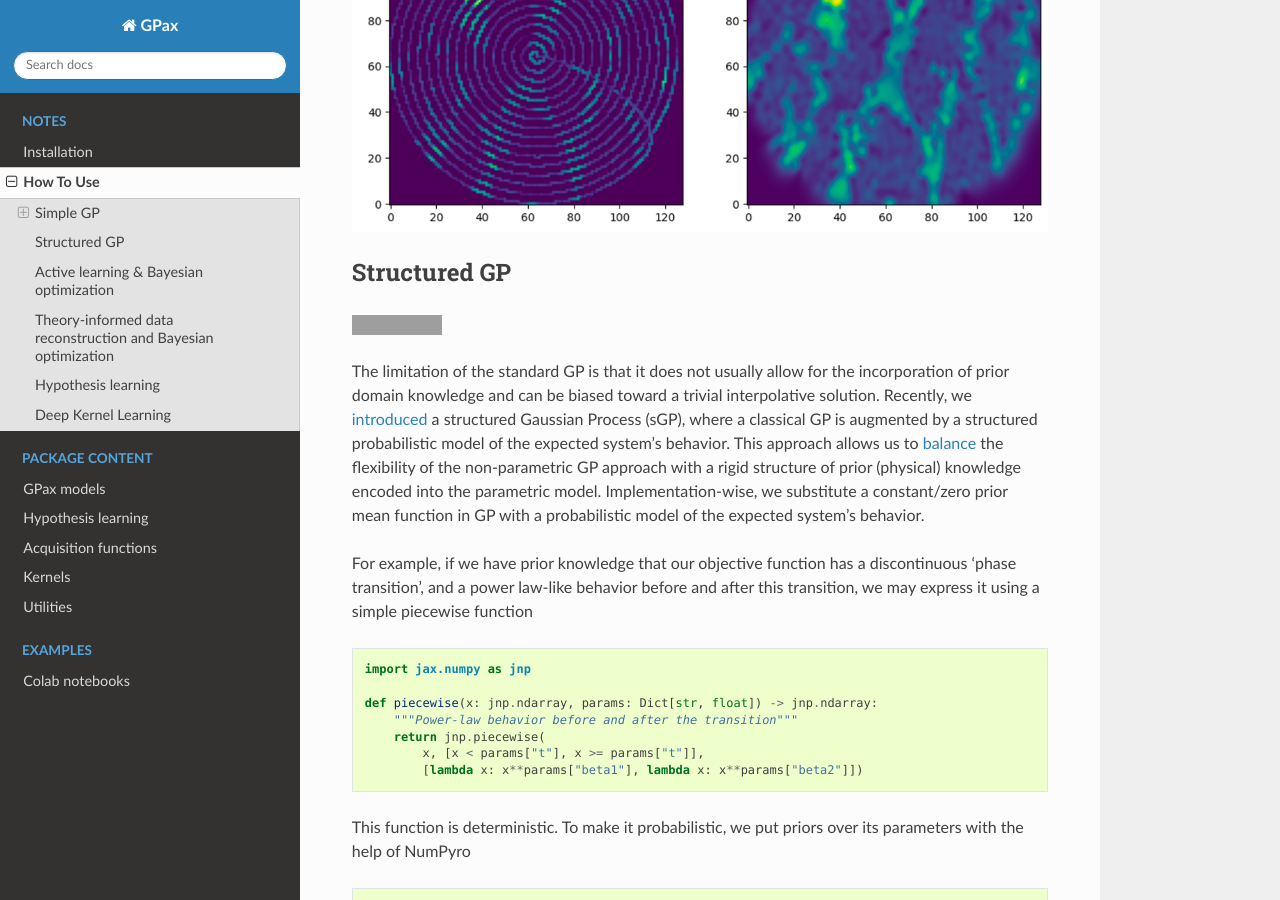
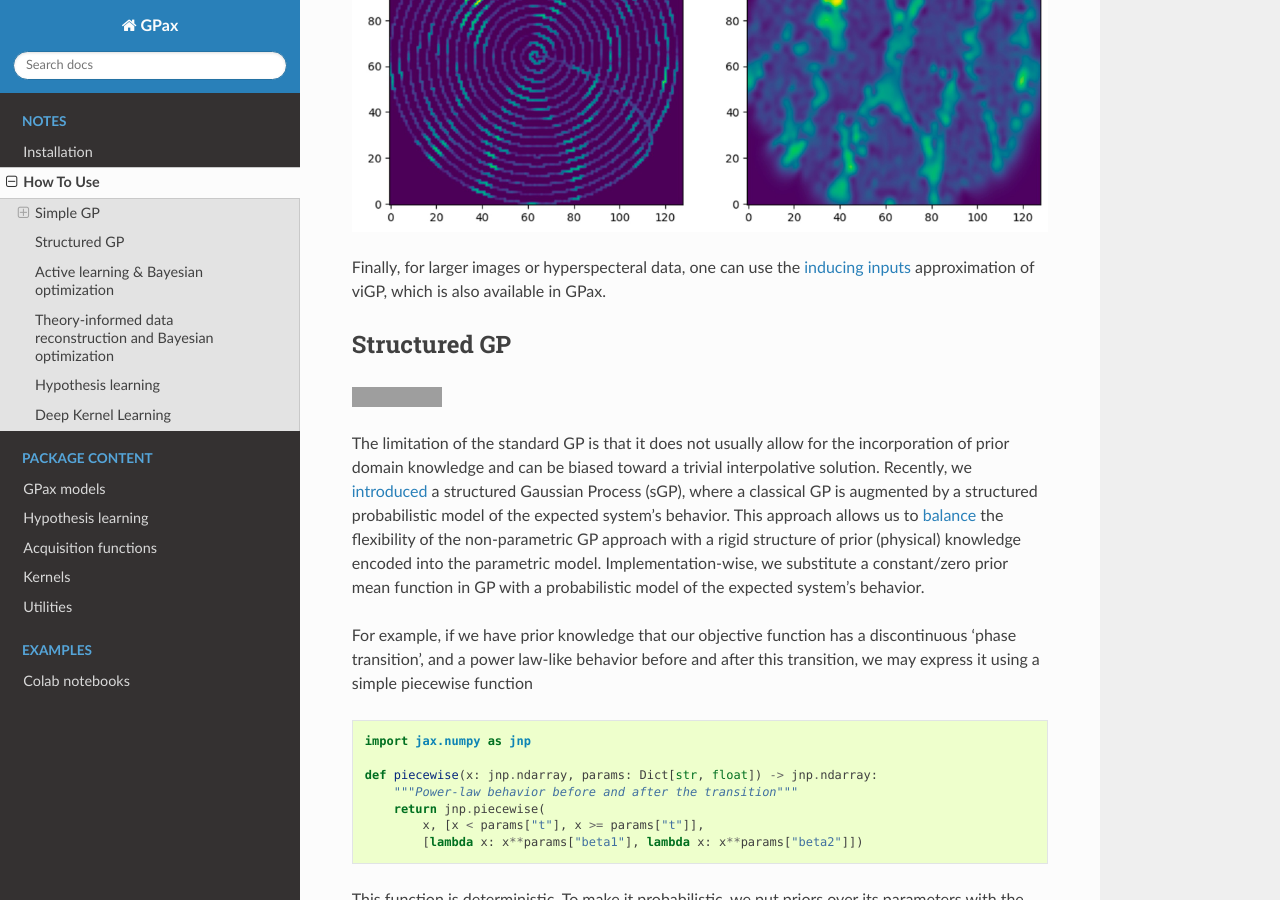
Before and after one commit to ziatdinovmax/gpax, a Sphinx documentation site: the page built from docs/source/USAGE.rst, in a window 1280 px wide and 900 px high, scrolled down 2568 px. Built offline with Sphinx 7.4.7 and the Read the Docs theme 2.0.0, drawn with Linux system fonts in a browser that asks for light colours; grey boxes are pictures that could not be loaded.

Commit message:
Update docs

```diff
--- a/docs/source/USAGE.rst
+++ b/docs/source/USAGE.rst
@@ -69,6 +69,8 @@ Note that it returns flattened numpy arrays that you will need to reshape back t
 
 .. image:: imgs/viGP.jpg
   :alt: viGP
+
+Finally, for larger images or hyperspecteral data, one can use the `inducing inputs <https://www.jmlr.org/papers/volume6/quinonero-candela05a/quinonero-candela05a.pdf>`_ approximation of viGP, which is also available in GPax.
 
 
 Structured GP
```
